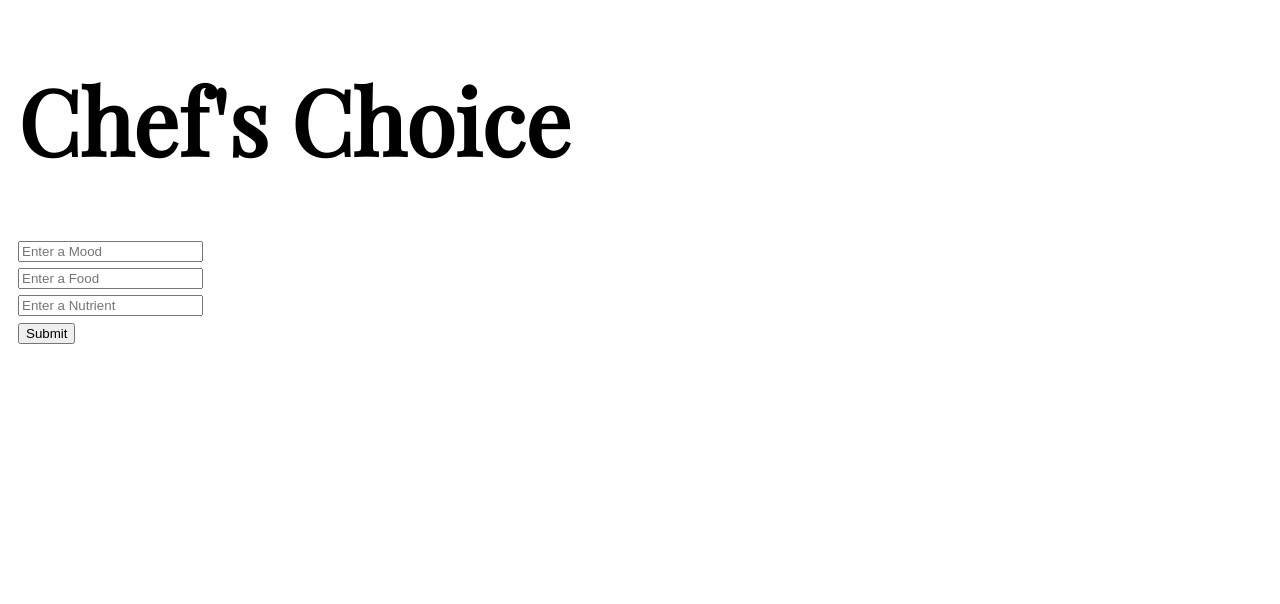
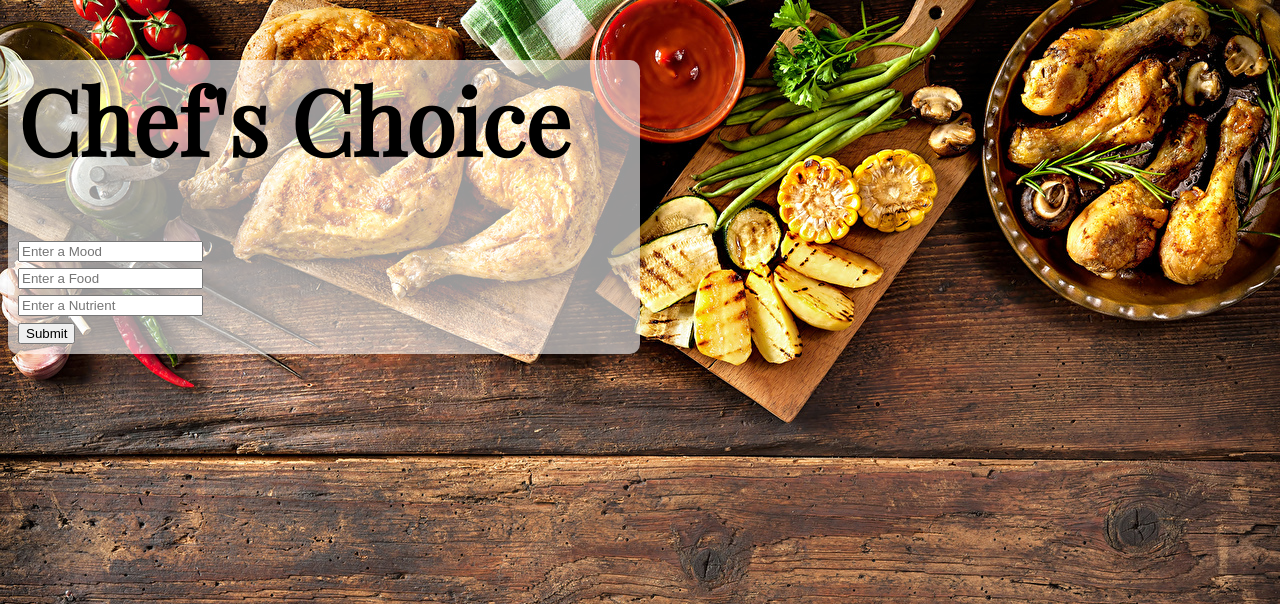
Before and after one commit to afghanimah/cs4300sp2018-chefschoice, a PHP site: page / in a window 1280 px wide. Shown: the top 604 px of the page. Run offline with PHP 8.4, Linux system fonts and the light colour scheme; data that the repository does not hold is empty.

Commit message:
added background image

```diff
--- a/index.php
+++ b/index.php
@@ -12,8 +12,10 @@
 
 	  <title>Chef's Choice</title>
 	</header>
+	<body>
+		<div>
 
-	<body>
+		</div>
 		<div id='contentContainer'>
 			<div id='content'>
 				<h1>Chef's Choice</h1>
@@ -30,6 +32,11 @@
 				</form>
 			</div>
 		</div>
-		<?php include('format.php');?>
+		<div id="results">
+			<?php include('format.php');?>
+
+		</div>
+
+
 	</body>
 </html>
--- a/styles/master.css
+++ b/styles/master.css
@@ -4,6 +4,12 @@ html {
 	font-family: "Source Sans Pro";
 }
 
+body{
+	/* Image citation: http://s1.1zoom.net/big0/244/Meat_products_Roast_457899.jpg */
+	background-image: url(../images/background.jpg);
+	background-repeat: no-repeat;
+	background-size: cover;
+}
 
 h1 {
 	font-family: "Playfair Display";
```
Also changed, not shown: images/background.jpg (added).
